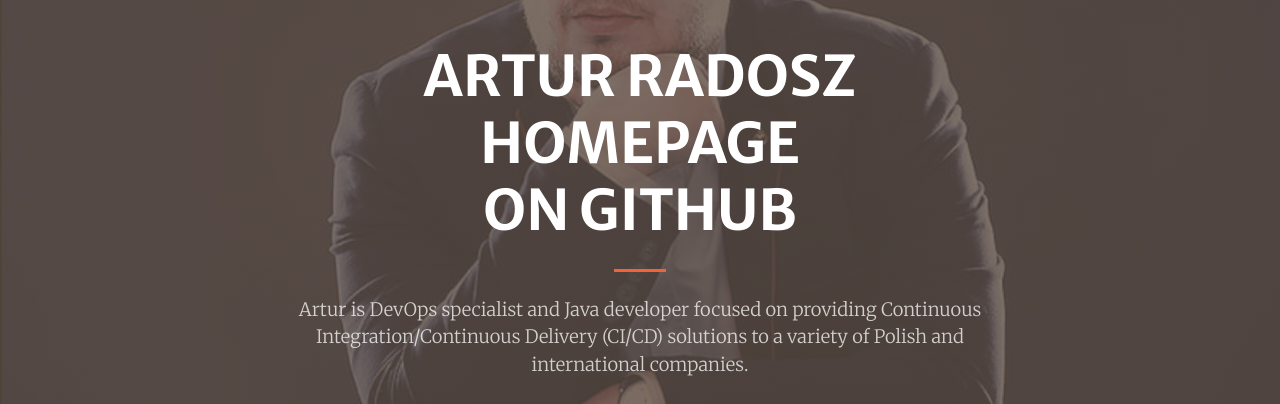
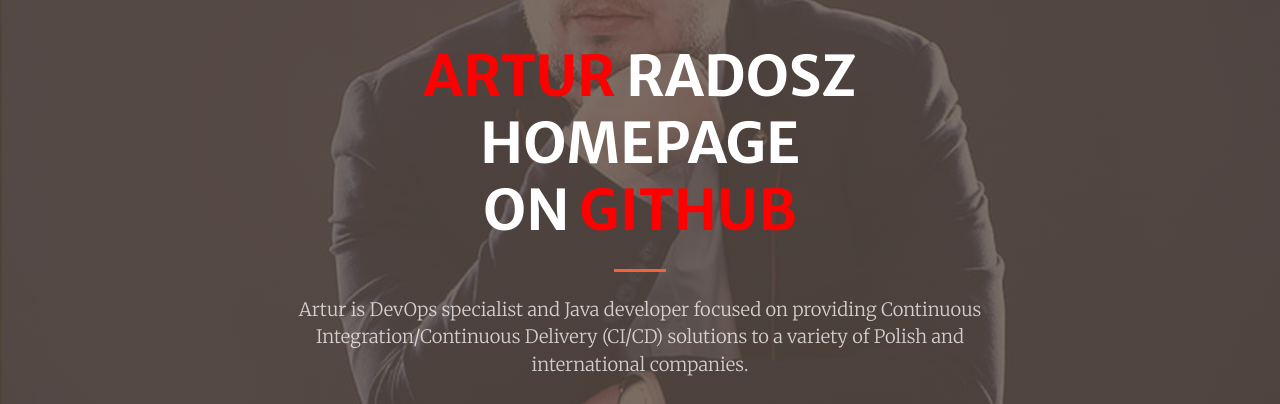
Before and after one commit to aradosz79/aradosz79.github.io, a plain HTML site: page index.html in a window 1280 px wide. Shown: the part 242-646 px from the top of the page. Drawn offline with nearby package versions, Linux system fonts and the light colour scheme.

Commit message:
szachownica

```diff
--- a/index.html
+++ b/index.html
@@ -68,7 +68,7 @@
         <img src="./img/robotnik.jpg" width="250"/>
         <div class="row h-100 align-items-center justify-content-center text-center">
             <div class="col-lg-10 align-self-end">
-                <h1 class="text-uppercase text-white font-weight-bold">Artur Radosz<br/> homepage<br/> on GitHub</h1>
+                <h1 class="text-uppercase text-white font-weight-bold"><span style="color: red">Artur</span> Radosz<br/> homepage<br/> on <span style="color: red">GitHub</span> </h1>
                 <hr class="divider my-4">
             </div>
             <div class="col-lg-8 align-self-baseline">
```
